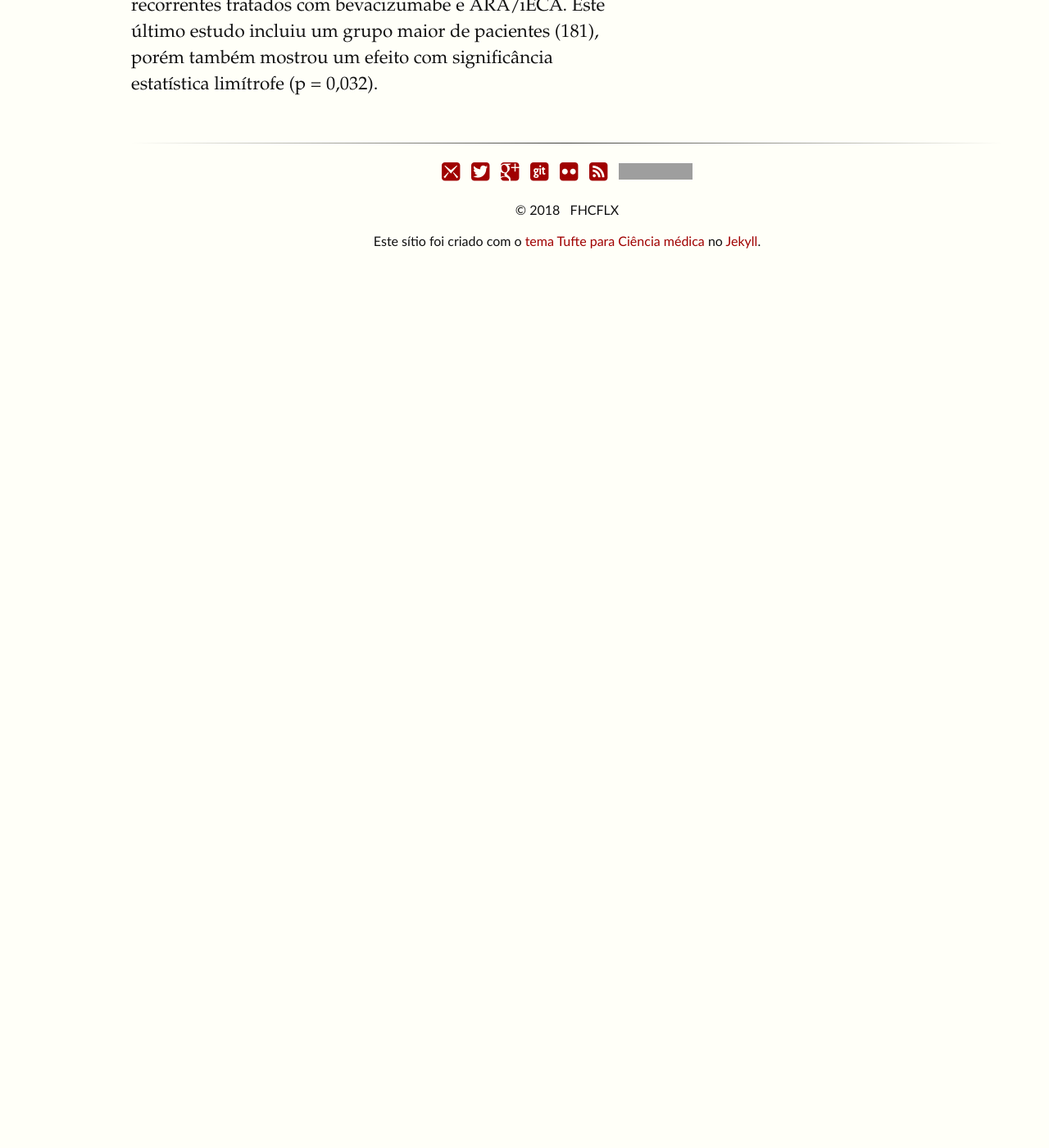
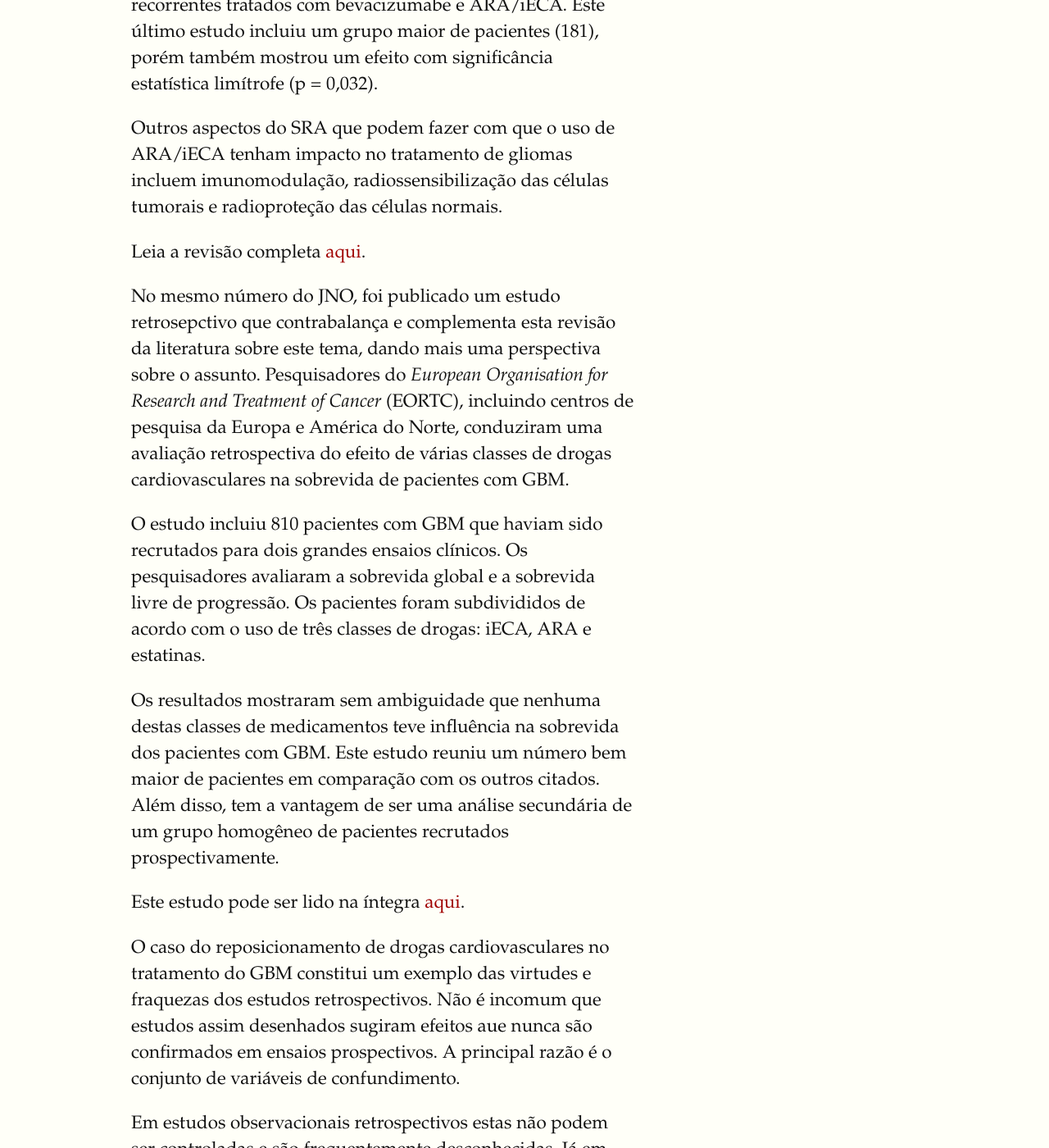
Before and after one commit to fhcflx/pharmakon, a Jekyll site: the page built from _posts/2018-05-04-Drogas-cardiovasculares-e-gliomas.markdown, in a window 1280 px wide and 1400 px high, scrolled down 1583 px. Shown: the whole window at 82% size. Built offline with Jekyll 4.4.1, drawn with Linux system fonts in a browser that asks for light colours; comment, search, counter and statistics services are not loaded; before the commit the page ends 1902 px from its top, so only the background shows below that; some of the changed text lies outside the part shown; grey boxes are pictures that could not be loaded.

Commit message:
New post

```diff
--- a/_posts/2018-05-04-Drogas-cardiovasculares-e-gliomas.markdown
+++ b/_posts/2018-05-04-Drogas-cardiovasculares-e-gliomas.markdown
@@ -13,6 +13,24 @@ Pesquisadores do Instituto Nacional do Câncer do México, da Universidade Nacio
 
 O sistema renina-angiotensina (SRA) é o alvo de várias classes de medicamentos cardiovasculares, como os inibidores de ECA (iECA) e os antagonistas de receptores de angiotensina (ARA), as duas classes de drogas mais usadas no tratamento da hipertensão e doenças cardíacas no mundo. Drogas que agem no SRA têm sido investigadas nos últimos anos como candidatas ao _reposicionamento_ na oncologia, ou seja, sua utilização em outras indicações que não têm a ver com seu uso clássico.
 
-Receptores de angiotensina, os mesmos que são alvo dos ARA, podem ser encontrados em gliomas, os tumores cerebrais mais frequentes. Vários estudos _in vitro_ e _in vivo_ (em animais) mostraram que os ARA e os iECA poderiam ter um efeito inibidor do crescimento de células tumorais. Em 2015, um estudo retrospectivo publicado por um grupo francês mostrou um efeito positivo na sobrevida e qualidade de vida de pacientes com glioblastoma (GBM) tratados com iECA/ARA. O número de pacientes incluídos foi relativamente pequeno (81) e o efeito observado teve significância estatística limítrofe (p = 0,04).
+Receptores de angiotensina, os mesmos que são alvo dos ARA, podem ser encontrados em gliomas, os tumores cerebrais mais frequentes. Vários estudos _in vitro_ e _in vivo_ (em animais) mostraram que os ARA e os iECA poderiam ter um efeito inibidor do crescimento de células tumorais. Em 2015, um estudo retrospectivo publicado por um grupo francês mostrou um efeito positivo na sobrevida e qualidade de vida de pacientes com glioblastoma (GBM) tratados com ARA/iECA. O número de pacientes incluídos foi relativamente pequeno (81) e o efeito observado teve significância estatística limítrofe (p = 0,04).
 
 Outros estudos mostraram que ARA podem reduzir a necessidade de esteróides para o tratamento de edema cerebral relacionado aos GBM e outro estudo retrospectivo mostrou aumento da sobrevida dos pacientes com GBM recorrentes tratados com bevacizumabe e ARA/iECA. Este último estudo incluiu um grupo maior de pacientes (181), porém também mostrou um efeito com significância estatística limítrofe (p = 0,032).
+
+Outros aspectos do SRA que podem fazer com que o uso de ARA/iECA tenham impacto no tratamento de gliomas incluem imunomodulação, radiossensibilização das células tumorais e radioproteção das células normais.
+
+Leia a revisão completa [aqui](http://bit.ly/fhcflxYO).
+
+No mesmo número do JNO, foi publicado um estudo retrosepctivo que contrabalança e complementa esta revisão da literatura sobre este tema, dando mais uma perspectiva sobre o assunto. Pesquisadores do _European Organisation for Research and Treatment of Cancer_ (EORTC), incluindo centros de pesquisa da Europa e América do Norte, conduziram uma avaliação retrospectiva do efeito de várias classes de drogas cardiovasculares na sobrevida de pacientes com GBM.
+
+O estudo incluiu 810 pacientes com GBM que haviam sido recrutados para dois grandes ensaios clínicos. Os pesquisadores avaliaram a sobrevida global e a sobrevida livre de progressão. Os pacientes foram subdivididos de acordo com o uso de três classes de drogas: iECA, ARA e estatinas.
+
+Os resultados mostraram sem ambiguidade que nenhuma destas classes de medicamentos teve influência na sobrevida dos pacientes com GBM. Este estudo reuniu um número bem maior de pacientes em comparação com os outros citados. Além disso, tem a vantagem de ser uma análise secundária de um grupo homogêneo de pacientes recrutados prospectivamente.
+
+Este estudo pode ser lido na íntegra [aqui]().
+
+O caso do reposicionamento de drogas cardiovasculares no tratamento do GBM constitui um exemplo das virtudes e fraquezas dos estudos retrospectivos. Não é incomum que estudos assim desenhados sugiram efeitos aue nunca são confirmados em ensaios prospectivos. A principal razão é o conjunto de variáveis de confundimento.
+
+Em estudos observacionais retrospectivos estas não podem ser controladas e são frequentemente desconhecidas. Já em estudos prospectivos, todas as variáveis de confundimento reconhecidas podem ser levadas em conta num planejamento prévio. Estudos secundários de dados coletados prospectivamente são um exemplo de um tipo de estudo retrospectivo que suplanta parcialmente estas limitações.
+
+Mesmo com todo o cuidado metodológico, um estudo retrospectivo via de regra não pode ser usado para concluir pela real efetividade de um tratamento, mas sim construir hipóteses sólidas a fim de permitir o planejamento de estudos prospectivos bem desenhados. No caso dos ARA/iECA, a principal conclusão que se chega é que não parece valer a pena o esforço de continuar investindo em seu reposicionamento como medicamentos oncológicos.
```
